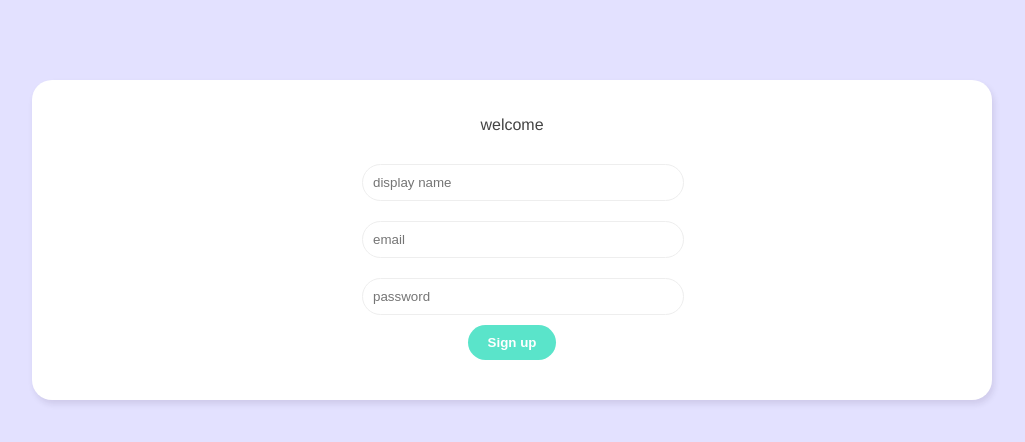
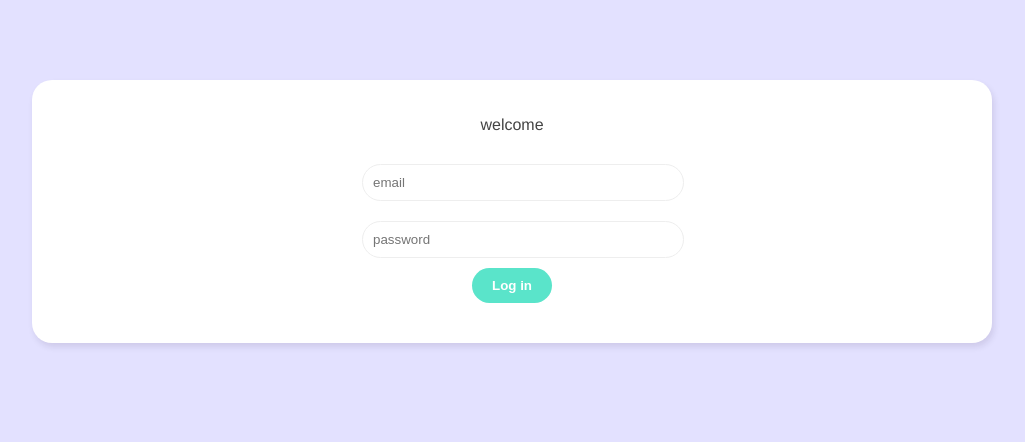
Before and after one commit to iamshaunjp/Vue-3-Firebase, a Vue app in the folder live-chat/: page / in a window 1280 px wide. Shown: the top 442 px of the page, without its empty margins (128-1153 px from the left). Built offline with nearby package versions, Linux system fonts and the light colour scheme.

Commit message:
lesson-103

```diff
--- /dev/null
+++ b/live-chat/src/components/LoginForm.vue
@@ -0,0 +1,29 @@
+<template>
+  <form @submit.prevent="handleSubmit">
+    <input type="email" required placeholder="email" v-model="email">
+    <input type="password" required placeholder="password" v-model="password">
+    <button>Log in</button>
+  </form>
+</template>
+
+<script>
+import { ref } from 'vue'
+
+export default {
+  setup() {
+    // refs
+    const email = ref('')
+    const password = ref('')
+
+    const handleSubmit = () => {
+      console.log(email.value, password.value)
+    }
+
+    return { email, password, handleSubmit }
+  }
+}
+</script>
+
+<style>
+
+</style>
--- a/live-chat/src/views/Welcome.vue
+++ b/live-chat/src/views/Welcome.vue
@@ -1,15 +1,17 @@
 <template>
   <div class="welcome container">
     <p>welcome</p>
-    <SignupForm />
+    <!-- <SignupForm /> -->
+    <LoginForm />
   </div>
 </template>
 
 <script>
 import SignupForm from '../components/SignupForm.vue'
+import LoginForm from '../components/LoginForm.vue'
 
 export default {
-  components: { SignupForm },
+  components: { SignupForm, LoginForm },
 }
 </script>
 
```
